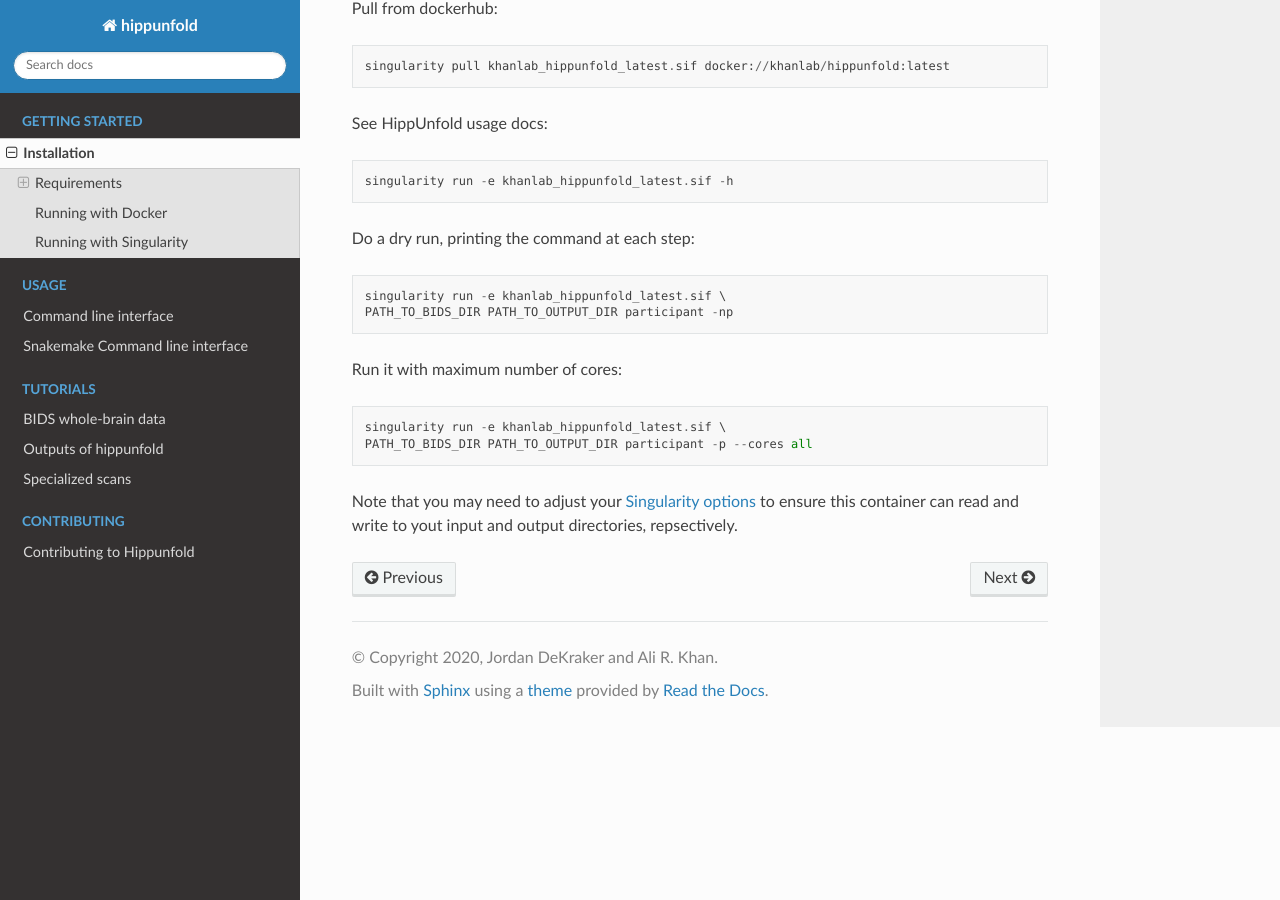
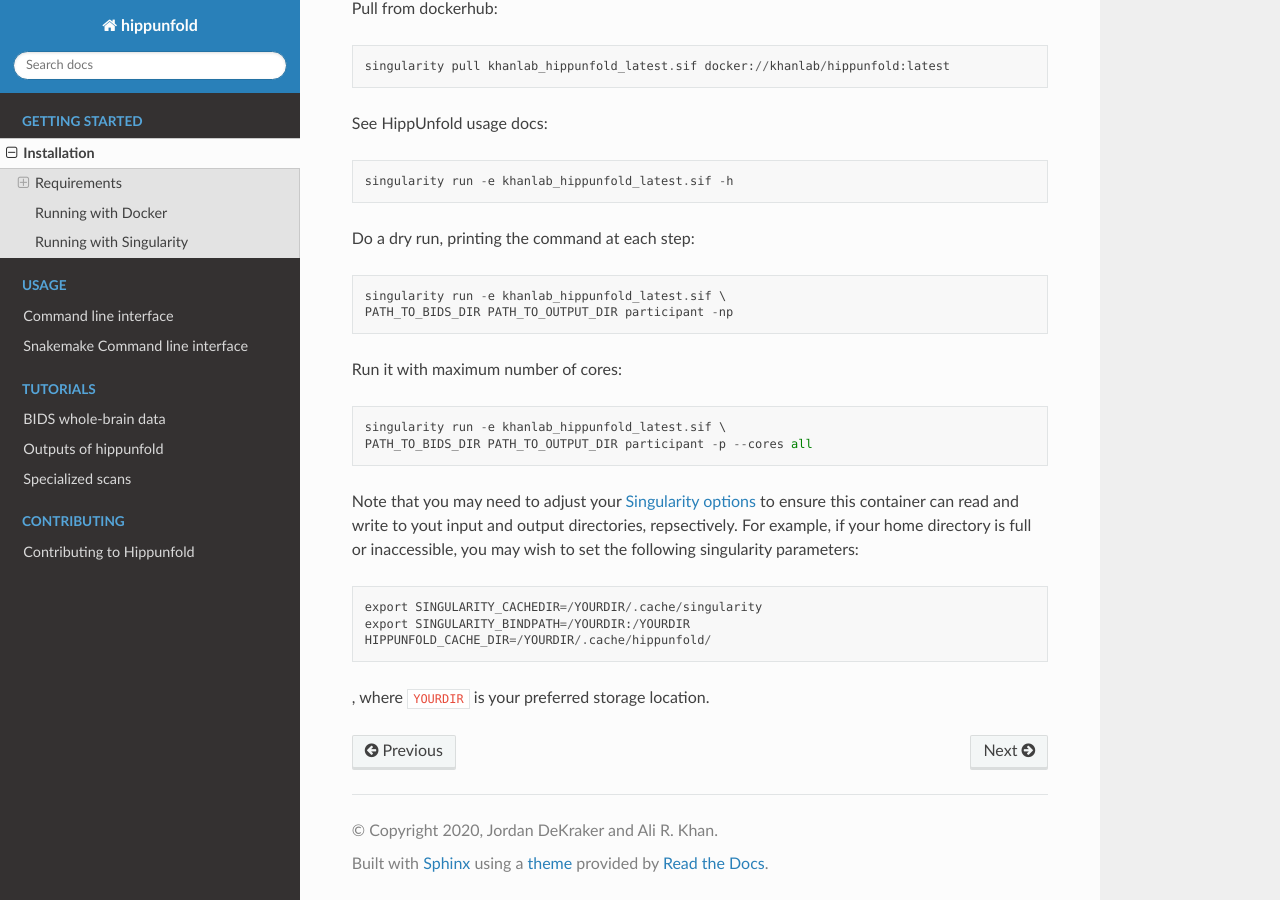
Before and after one commit to mcespedes99/hippunfold, a Sphinx documentation site: the page built from docs/getting_started/installation.md, in a window 1280 px wide and 900 px high, scrolled down 1561 px. Built offline with Sphinx 7.4.7 and the Read the Docs theme 2.0.0, drawn with Linux system fonts in a browser that asks for light colours.

Commit message:
Singularity management tips

```diff
--- a/docs/getting_started/installation.md
+++ b/docs/getting_started/installation.md
@@ -73,4 +73,10 @@ Run it with maximum number of cores:
     singularity run -e khanlab_hippunfold_latest.sif \
     PATH_TO_BIDS_DIR PATH_TO_OUTPUT_DIR participant -p --cores all
 
-Note that you may need to adjust your [Singularity options](https://sylabs.io/guides/3.1/user-guide/cli/singularity_run.html) to ensure this container can read and write to yout input and output directories, repsectively.
+Note that you may need to adjust your [Singularity options](https://sylabs.io/guides/3.1/user-guide/cli/singularity_run.html) to ensure this container can read and write to yout input and output directories, repsectively. For example, if your home directory is full or inaccessible, you may wish to set the following singularity parameters:
+
+    export SINGULARITY_CACHEDIR=/YOURDIR/.cache/singularity
+    export SINGULARITY_BINDPATH=/YOURDIR:/YOURDIR
+    HIPPUNFOLD_CACHE_DIR=/YOURDIR/.cache/hippunfold/
+
+, where `YOURDIR` is your preferred storage location.
```
